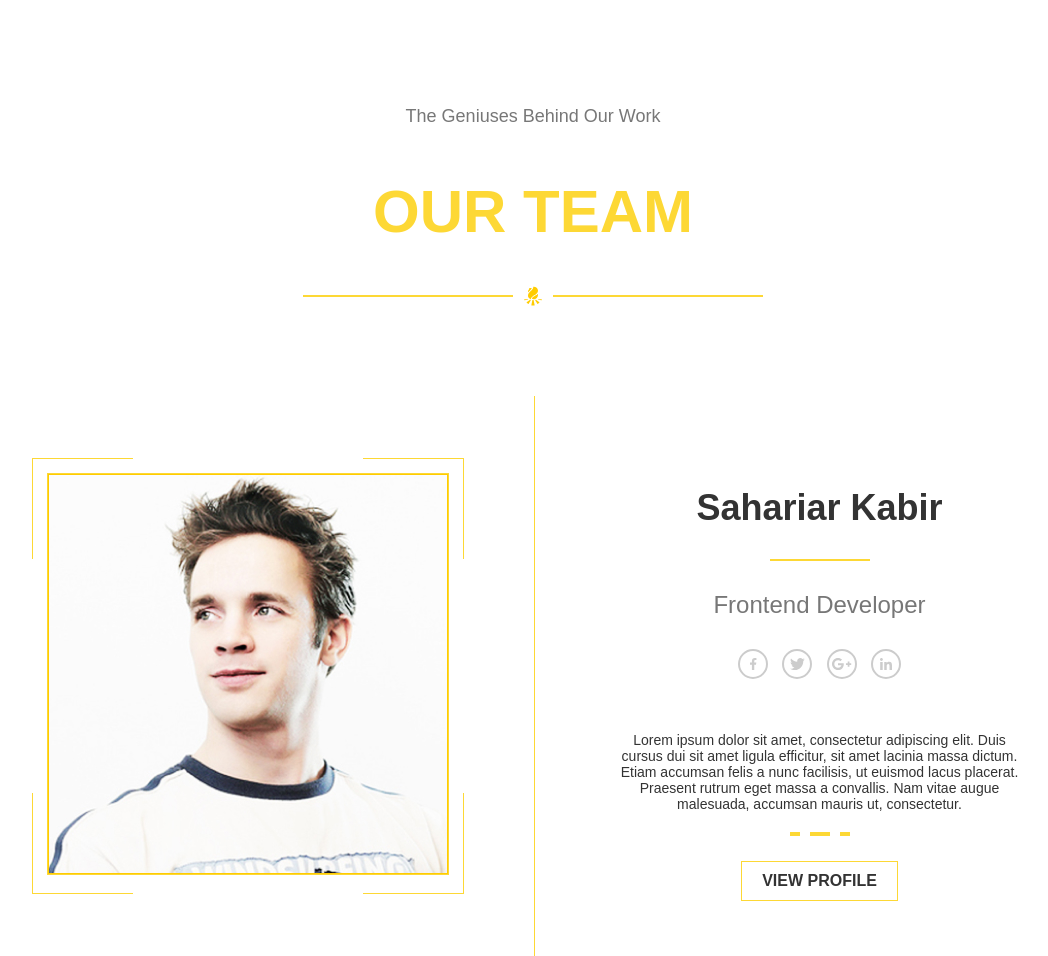
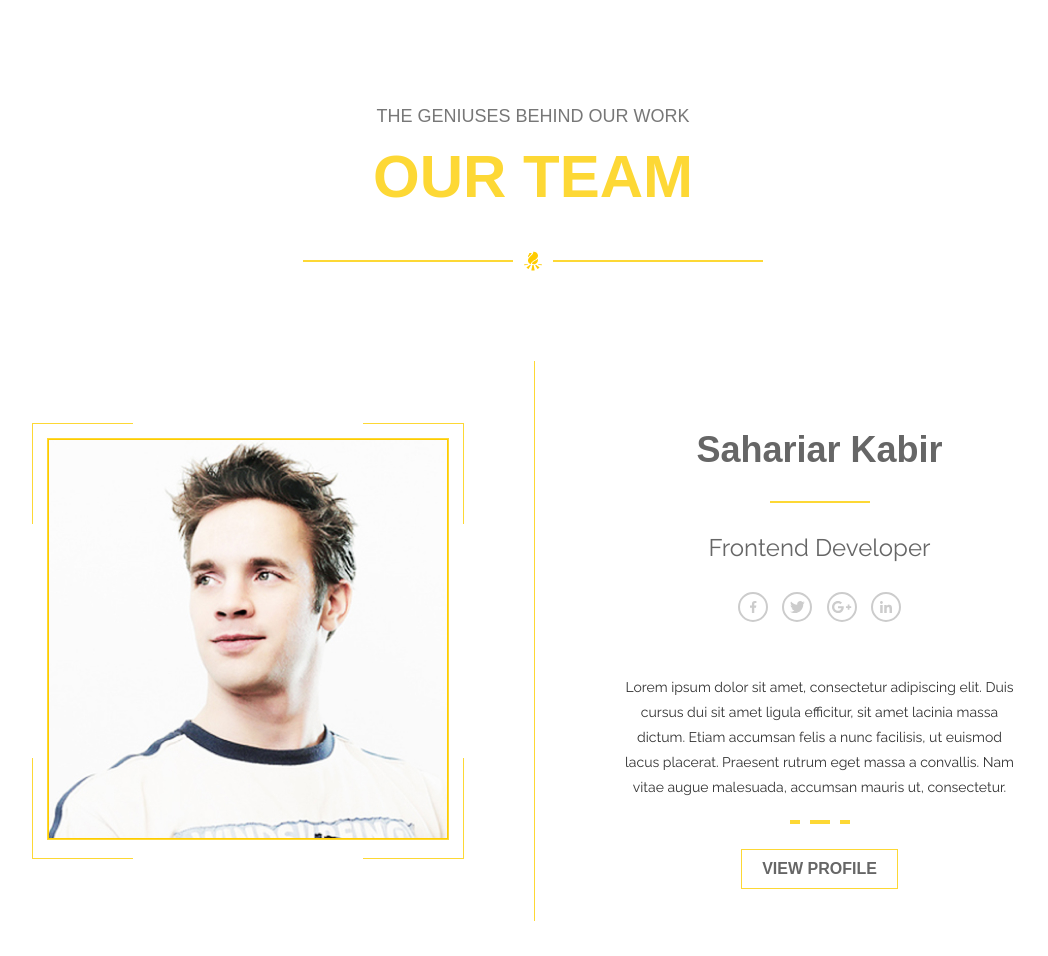
Before and after one commit to danweqqs/hw_beetroot, a plain HTML site: page index.html in a window 1280 px wide. Shown: the whole page, without its empty margins (107-1155 px from the left). Drawn offline with Linux system fonts and the light colour scheme.

Commit message:
added main elements, changed styles and fonts

```diff
--- a/index.html
+++ b/index.html
@@ -6,6 +6,7 @@
     <meta name="viewport" content="width=device-width, initial-scale=1.0">
     <title>Our Team</title>
     <link rel="stylesheet" href="./css/main.css">
+    <link href="https://fonts.googleapis.com/css2?family=Raleway:wght@400;600;700&display=swap" rel="stylesheet">
 </head>
 
 <body>
@@ -13,7 +14,7 @@
         <div class="container">
 
             <div class="section-head">
-                <p class="subtitle">The Geniuses Behind Our Work</p>
+                <p class="subtitle">THE GENIUSES BEHIND OUR WORK</p>
                 <h2 class="title">Our Team</h2>
                 <div class="divider">
                     <span class="line"></span>
--- a/scss/_extends.scss
+++ b/scss/_extends.scss
@@ -6,11 +6,11 @@
     font-weight: 600;
     color: $text-dark;
     transition: 0.3s;
-    text-decoration: none; // прибираємо підкреслення
+    text-decoration: none;
 
     &:hover {
         background: $primary-color;
         color: #fff;
-        text-decoration: none; // і тут теж на всяк випадок
+        text-decoration: none;
     }
 }
--- a/scss/main.scss
+++ b/scss/main.scss
@@ -21,6 +21,7 @@ body {
     .title {
         @include section-title;
         font-size: 60px;
+        margin-top: 0;
         margin-bottom: 40px;
     }
 
@@ -129,7 +130,8 @@ body {
 
         .name {
             font-size: 36px;
-            font-weight: 700;
+            font-weight: 900;
+            color: #666666;
             margin-bottom: 30px;
 
             &::after {
@@ -144,8 +146,10 @@ body {
 
         .position {
             font-size: 24px;
-            color: $text-light;
+            color: #666666;
+            font-family: 'Raleway', sans-serif;
             margin-bottom: 30px;
+            font-weight: 400;
         }
 
         .socials {
@@ -170,6 +174,10 @@ body {
         .desc {
             font-size: 14px;
             margin-bottom: 20px;
+            font-family: 'Raleway', sans-serif;
+            color: #333333;
+            font-weight: 500;
+            line-height: 1.8;
         }
 
         .lines {
@@ -197,7 +205,7 @@ body {
 
         .btn {
             @extend %btn;
-            text-decoration: none;
+            color: #666666;
         }
     }
 }
```
Also changed, not shown: css/main.css, 1 other file.
